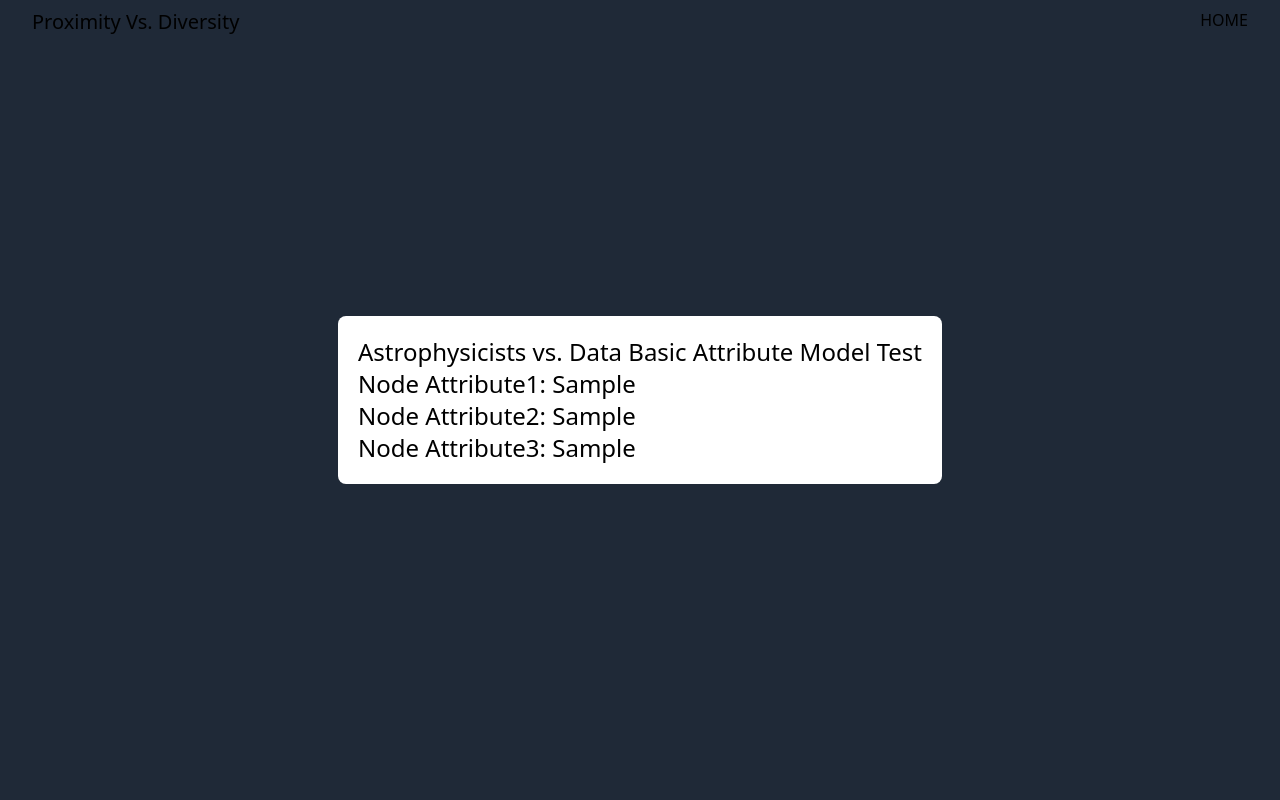
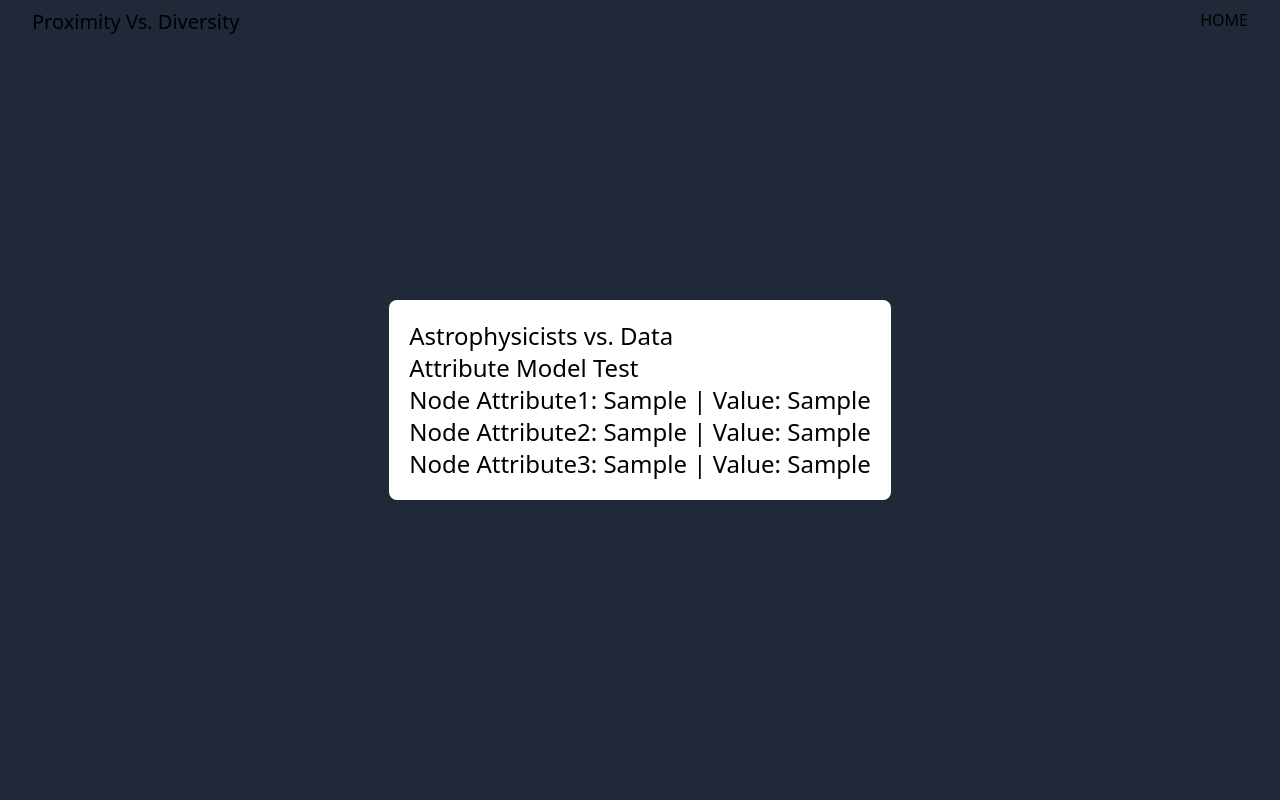
Before and after one commit to sdmay21-31/ProximityVsDiversity, a Django app: template app/templates/nodeView.html in a window 1280 px wide. Run offline with Django 3.2, Linux system fonts and the light colour scheme; the template is opened without the code that fills it: most values are stand-ins (such as "Sample title", 1, 10 or a date in 2020).

Commit message:
Edited htmls to allow values

```diff
--- a/app/templates/nodeForm.html
+++ b/app/templates/nodeForm.html
@@ -4,14 +4,10 @@
 <div class="flex flex-col justify-center items-center min-h-screen bg-gray-800">
     <div class="bg-white p-5 text-2xl rounded-lg">
         Astrophysicists vs. Data
-        <form method="POST">{% csrf_token %}
+        <form method="POST" action="{% url 'algo-request' %}">{% csrf_token %}
             {{form}}
             <input type="submit" value="Submit"></input>
         </form>
     </div>
-    <div class="text-gray-800 hover:text-white">
-        <h2 class="text-lg">  </h2>
-
-    </div>
 </div>
 {% endblock %}
--- a/app/templates/nodeView.html
+++ b/app/templates/nodeView.html
@@ -4,10 +4,10 @@
 <div class="flex flex-col justify-center items-center min-h-screen bg-gray-800">
     <div class="bg-white p-5 text-2xl rounded-lg">
         Astrophysicists vs. Data<n></n>
-        Basic Attribute Model Test
-        <p>Node Attribute1: {{attribute1}} </p>
-        <p>Node Attribute2: {{attribute2}} </p>
-        <p>Node Attribute3: {{attribute3}} </p>
+        <p> Attribute Model Test </p>
+        <p>Node Attribute1: {{attribute1}} | Value: {{attribute1Value}}</p>
+        <p>Node Attribute2: {{attribute2}} | Value: {{attribute2Value}}</p>
+        <p>Node Attribute3: {{attribute3}} | Value: {{attribute3Value}}</p>
     </div>
     <div class="text-gray-800 hover:text-white">
         <h2 class="text-lg">  </h2>
```
